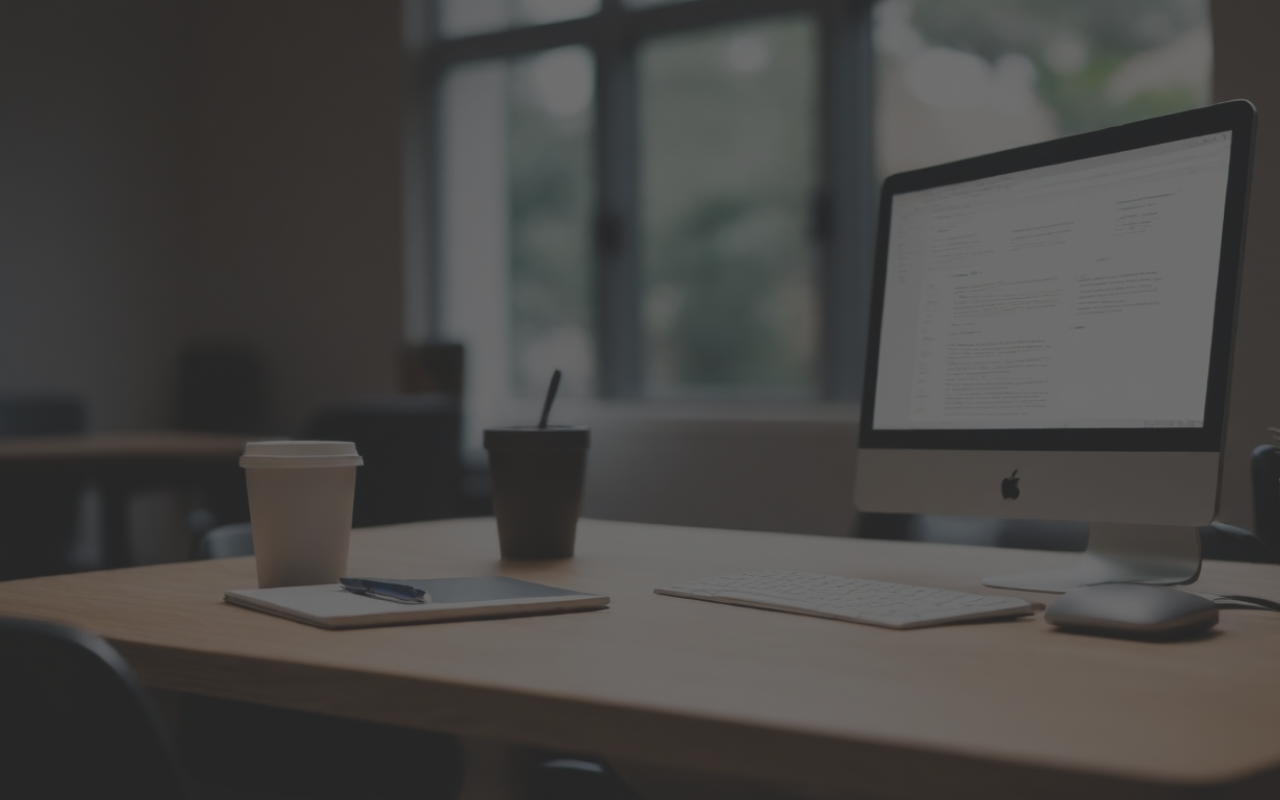
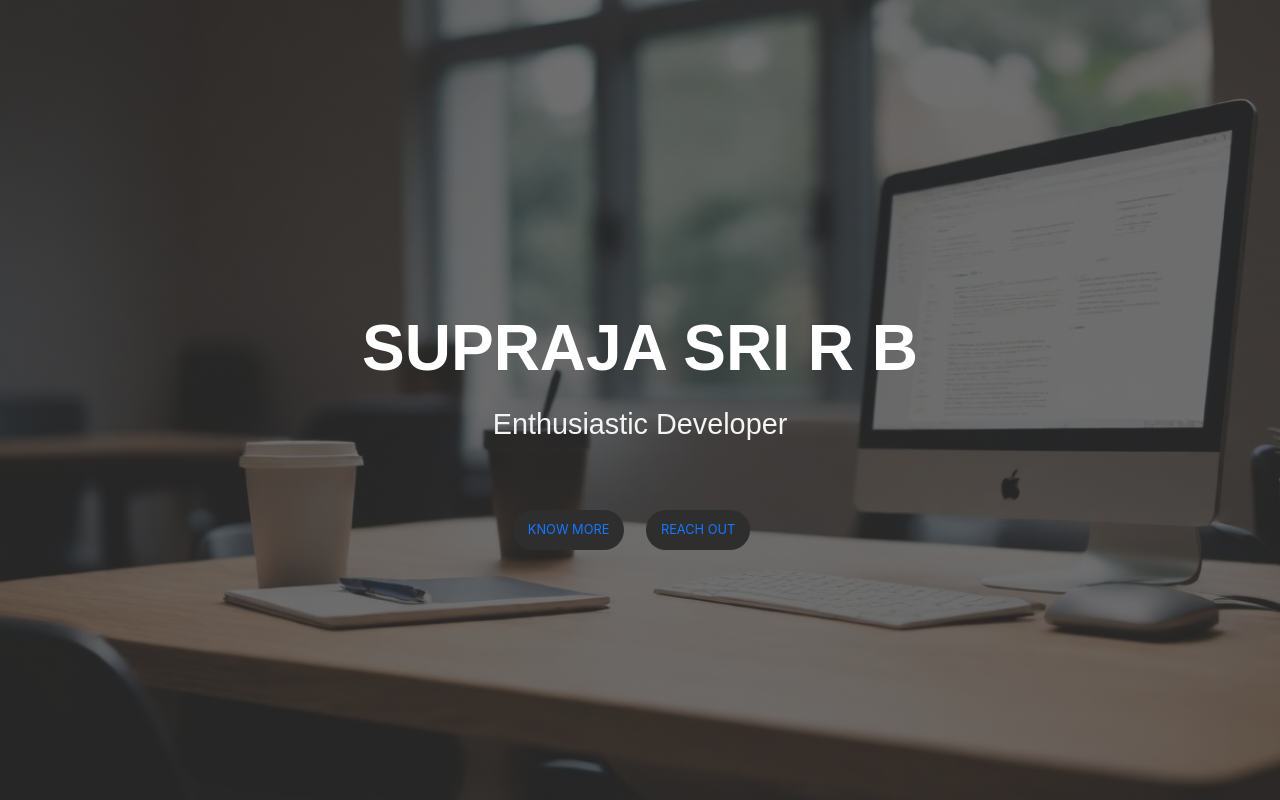
Before and after one commit to suprajasribalaji/Portfolio-Nextjs, a Next.js app: page / in a window 1280 px wide. Built offline with nearby package versions, Linux system fonts and the light colour scheme.

Commit message:
dashboard setup completed

```diff
--- a/package.json
+++ b/package.json
@@ -6,6 +6,7 @@
     "start": "next start"
   },
   "dependencies": {
+    "antd": "^5.17.0",
     "next": "latest",
     "react": "18.2.0",
     "react-dom": "18.2.0",
--- a/pages/Dashboard.tsx
+++ b/pages/Dashboard.tsx
@@ -1,11 +1,30 @@
 import { NextPage } from "next";
+import { Button } from "antd";
 import styled from "styled-components";
-import { LinearGradientColor } from "../styles/theme";
+import { ButtonColor, LinearGradientColor, TextColor } from "../styles/theme";
 import BackgroundImage from "../public/images/home-bg-img.jpeg";
 
 const Dashboard: NextPage = () => {
     return (
         <DashboardPage>
+            <Content>
+                <TitleAndSubtitle>
+                    <Title>
+                      SUPRAJA SRI R B
+                    </Title>
+                    <SubTitle>
+                     Enthusiastic Developer
+                    </SubTitle>
+                </TitleAndSubtitle>
+                <ActionButtons>
+                    <KnowMoreButton>
+                        <StyledButton type="link" shape="round" size="large" ><TextInButton>KNOW MORE</TextInButton></StyledButton>
+                    </KnowMoreButton>
+                    <ReachOutButton>
+                        <StyledButton type="link" shape="round" size="large" ><TextInButton>REACH OUT</TextInButton></StyledButton>
+                    </ReachOutButton>
+                </ActionButtons>
+            </Content>
         </DashboardPage>
     )
 };
@@ -19,3 +38,60 @@ const DashboardPage = styled.div`
     url(${BackgroundImage.src});
   background-size: cover;
 `;
+
+
+
+const Content = styled.div`
+  display: flex;
+  flex-direction: column;
+  justify-content: center;
+  align-items: center;
+  text-align: center;
+  font-family: "Hanken Grotesk", sans-serif;
+  color: ${TextColor.primaryWhite};
+`;
+
+const TitleAndSubtitle = styled.div`
+  margin-bottom: 3%;
+`;
+
+const Title = styled.div`
+  font-weight: 600;
+  font-size: 400%;
+  margin-top: 56%;
+`;
+
+const SubTitle = styled.div`
+  font-weight: 250;
+  color: ${TextColor.tertiaryWhite};
+  font-size: 180%;
+  margin-top: 4%;
+`;
+
+const ActionButtons = styled.div`
+  margin-top: 2.4%;
+  display: flex;
+  margin-right: 3%;
+`;
+
+const StyledButton = styled(Button)`
+  background-color: ${ButtonColor.backgroundColor};
+  border: none;
+  color: ${TextColor.primaryWhite};
+  &&&:hover {
+    background-color: ${ButtonColor.backgroundColor};
+    color: ${TextColor.lightWhite};
+  }
+`;
+
+const KnowMoreButton = styled.div`
+  margin-right: 5%;
+`;
+
+const ReachOutButton = styled.div`
+  margin-left: 5%;
+`;
+
+const TextInButton = styled.span`
+  font-size: 80%;
+`;
```
Also changed, not shown: 1 other file (tests, documents, lock files or other folders).
